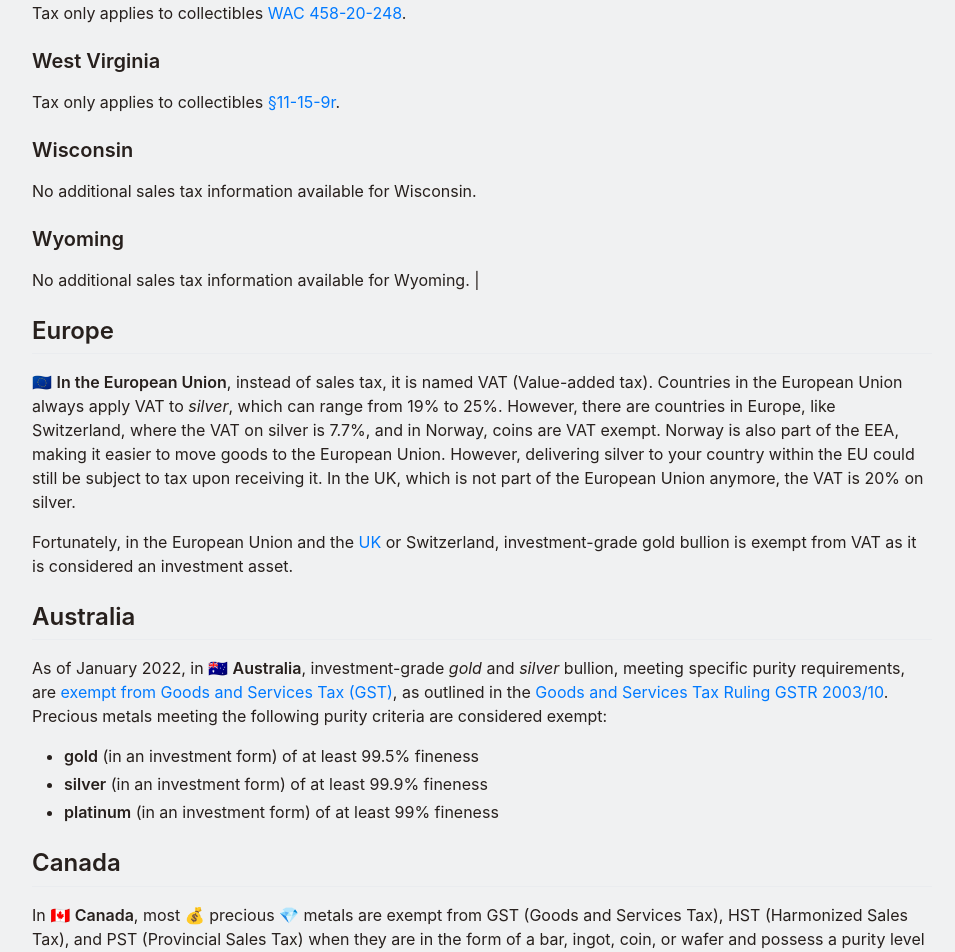
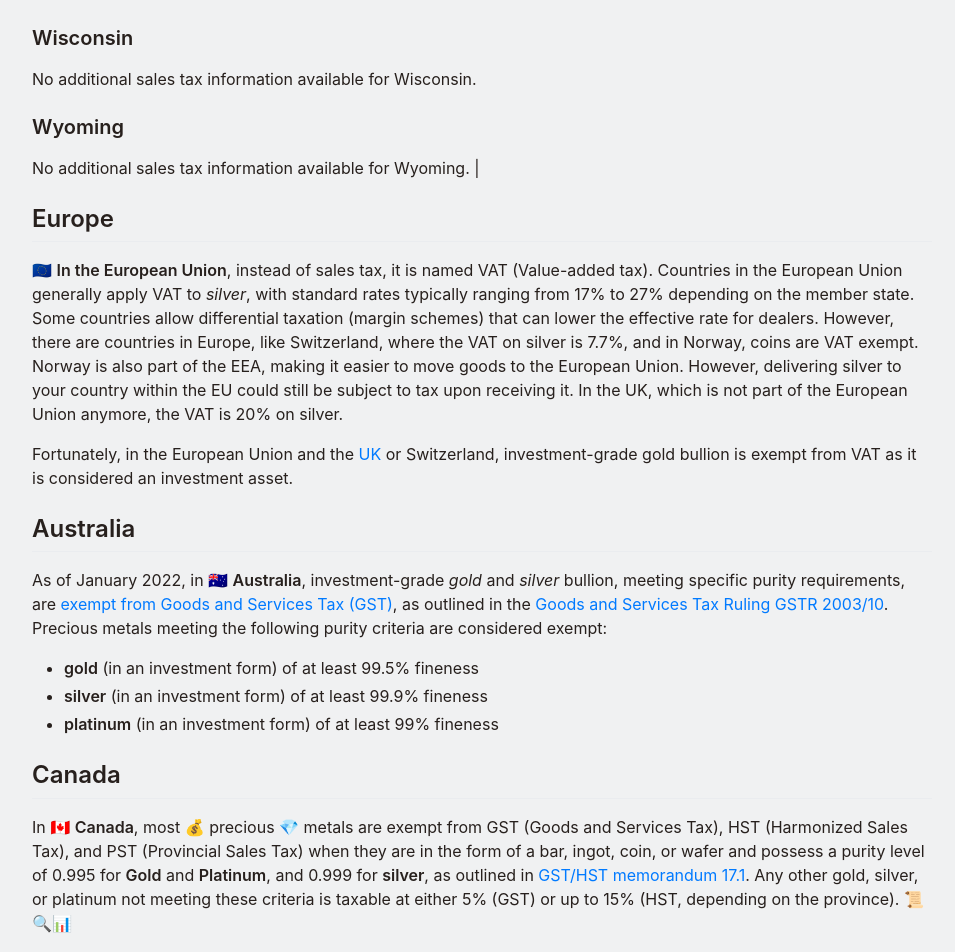
Before and after one commit to Precious-Metals-Manager/precious-metals-manager-landing-page, a Jekyll site: the page built from _posts/2023-12-07-unveiling-the-taxation-of-precious-metals.md, in a window 1280 px wide and 1400 px high, scrolled down 7444 px. Shown: the top 952 px of the window, without its empty margins (158-1113 px from the left). Built offline with Jekyll 4.4.1, drawn with Linux system fonts in a browser that asks for light colours; cached includes are drawn as plain includes; some of the changed text lies outside the part shown.

Commit message:
Apply fixes on posts

```diff
--- a/_posts/2023-12-07-unveiling-the-taxation-of-precious-metals.md
+++ b/_posts/2023-12-07-unveiling-the-taxation-of-precious-metals.md
@@ -71,9 +71,7 @@
 No additional sales tax information available for Alaska.
 
 ### Arizona {#arizona-info}
-No additional sales tax
-
- information available for Arizona.
+No additional sales tax information available for Arizona.
 
 ### Arkansas {#arkansas-info}
 No sales tax on bullion since May 3 2021 (SB336). Gold and silver were approved as legal tender [(HB1718) on 2023/03/30](https://www.arkleg.state.ar.us/Home/FTPDocument?path=%2FBills%2F2023R%2FPublic%2FHB1718.pdf).
@@ -91,7 +89,7 @@
 No additional sales tax information available for Delaware.
 
 ### Florida {#florida-info}
-US bullion; numismatic coins or currency that are legal tender are exempt [§212.05(1)](https://www.flsenate.gov/Laws/Statutes/2021/212.05).
+US bullion; numismatic coins or currency that are legal tender are exempt for transactions of $500 or more [§212.05(1)](https://www.flsenate.gov/Laws/Statutes/2021/212.05). Transactions below $500 are subject to the standard 6% sales tax.
 
 ### Georgia {#georgia-info}
 No additional sales tax information available for Georgia.
@@ -187,7 +185,7 @@
 Bullion valued by its metal content and legal tender coins are exempt [SC Code Section 12-36-2120 (70)](https://www.scstatehouse.gov/code/t12c036.php).
 
 ### South Dakota {#south-dakota-info}
-High purity bullion and legal tender coins are exempt 57-39.2-04(31).
+High purity bullion (at least .999 fineness) and legal tender coins are exempt from sales tax.
 
 ### Tennessee {#tennessee-info}
 No additional sales tax information available for Tennessee.
@@ -218,7 +216,7 @@
 
 ## Europe
 
-🇪🇺 **In the European Union**, instead of sales tax, it is named VAT (Value-added tax). Countries in the European Union always apply VAT to *silver*, which can range from 19% to 25%. However, there are countries in Europe, like Switzerland, where the VAT on silver is 7.7%, and in Norway, coins are VAT exempt. Norway is also part of the EEA, making it easier to move goods to the European Union. However, delivering silver to your country within the EU could still be subject to tax upon receiving it. In the UK, which is not part of the European Union anymore, the VAT is 20% on silver.
+🇪🇺 **In the European Union**, instead of sales tax, it is named VAT (Value-added tax). Countries in the European Union generally apply VAT to *silver*, with standard rates typically ranging from 17% to 27% depending on the member state. Some countries allow differential taxation (margin schemes) that can lower the effective rate for dealers. However, there are countries in Europe, like Switzerland, where the VAT on silver is 7.7%, and in Norway, coins are VAT exempt. Norway is also part of the EEA, making it easier to move goods to the European Union. However, delivering silver to your country within the EU could still be subject to tax upon receiving it. In the UK, which is not part of the European Union anymore, the VAT is 20% on silver.
 
 Fortunately, in the European Union and the [UK](https://www.gov.uk/guidance/gold-acquisitions-imports-investments-and-vat-notice-70121#sect2){:target="_blank"} or Switzerland, investment-grade gold bullion is exempt from VAT as it is considered an investment asset.
 
@@ -232,7 +230,7 @@
 
 ## Canada
 
-In 🇨🇦 **Canada**, most 💰 precious 💎 metals are exempt from GST (Goods and Services Tax), HST (Harmonized Sales Tax), and PST (Provincial Sales Tax) when they are in the form of a bar, ingot, coin, or wafer and possess a purity level of 0.995 for **Gold** and **Platinum**, and 0.999 for **silver**, as outlined in [GST/HST memorandum 17.1](https://www.canada.ca/en/revenue-agency/services/forms-publications/publications/17-1/definition-financial-instrument.html){:target="_blank"}. Any other gold, silver, or platinum not meeting these criteria is taxable at either 7% or 15%. 📜🔍📊
+In 🇨🇦 **Canada**, most 💰 precious 💎 metals are exempt from GST (Goods and Services Tax), HST (Harmonized Sales Tax), and PST (Provincial Sales Tax) when they are in the form of a bar, ingot, coin, or wafer and possess a purity level of 0.995 for **Gold** and **Platinum**, and 0.999 for **silver**, as outlined in [GST/HST memorandum 17.1](https://www.canada.ca/en/revenue-agency/services/forms-publications/publications/17-1/definition-financial-instrument.html){:target="_blank"}. Any other gold, silver, or platinum not meeting these criteria is taxable at either 5% (GST) or up to 15% (HST, depending on the province). 📜🔍📊
 
 ## Effortless Sales Tax and VAT Tracking with the Precious Metals Manager iOS App
 
```
Also changed, not shown: other parts of _posts/2023-12-07-unveiling-the-taxation-of-precious-metals.md (+3 -3 lines), _posts/2023-12-15-navigating-capital-gains-taxes-on-precious-metals.md (+1 -1 lines), _posts/2023-12-27-understanding-junk-silver-worth-beyond-the-wear.md (+1 -1 lines), _posts/2024-05-07-tracing-golds-spot-price-over-time.md (+5 -3 lines), _posts/2024-05-25-exploring-the-gold-silver-ratio-a-practical-allocation-strategy.md (+2 -2 lines).
